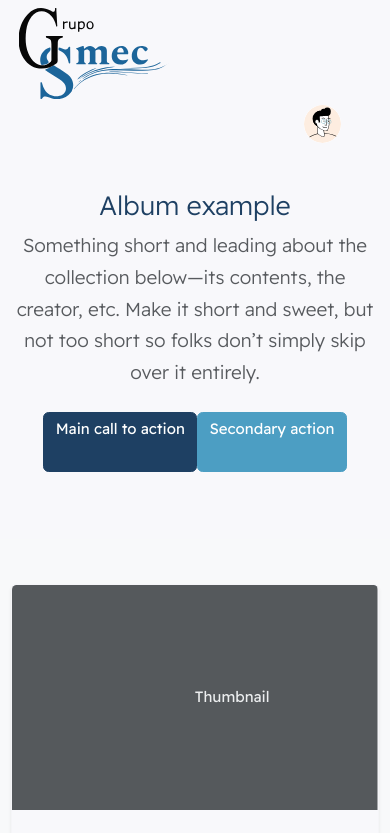
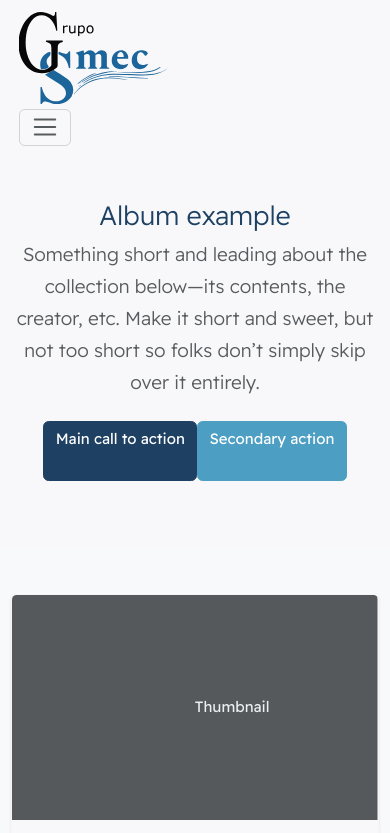
Before and after one commit to Rodrigo12a/frontend-grupo-smec, an Angular app: page /album in a window 390 px wide. Shown: the top 833 px of the page. Built offline with nearby package versions, Linux system fonts and the light colour scheme; sample sign-in values are in the browser's storage.

Commit message:
navbar responsive

```diff
--- a/src/app/components/shared/navbar/navbar.component.html
+++ b/src/app/components/shared/navbar/navbar.component.html
@@ -1,59 +1,48 @@
 <!-- Start >> Navbar -->
 <nav id="navbar" class="navbar navbar-expand-lg mb-0 px-2 bg-app">
   <div class="container">
-    <ul class="navbar-nav">
-      <li class="nav-item icon-center">
-        <img src="assets/images/logo/smec.svg" width="50%" alt="">
-      </li>
-    </ul>
-    <div class="ms-auto">
-      <ul class="navbar-nav">
-        <!-- Otras rutas -->
+    <!-- Logo -->
+    <a class="navbar-brand">
+      <img src="assets/images/logo/smec.svg" width="50%" alt="Logo">
+    </a>
 
-        <!-- Registred -->
+    <!-- Botón para móviles -->
+    <button class="navbar-toggler" type="button"
+            data-bs-toggle="collapse"
+            data-bs-target="#navbarContent"
+            aria-controls="navbarContent"
+            aria-expanded="false"
+            aria-label="Toggle navigation">
+      <span class="navbar-toggler-icon"></span>
+    </button>
+
+    <!-- Contenido colapsable -->
+    <div class="collapse navbar-collapse" id="navbarContent">
+      <ul class="navbar-nav ms-auto">
+        <!-- Elementos del menú derecho -->
+
+        <!-- Usuario registrado -->
         <li class="nav-item dropdown" *ngIf="registred">
           <a class="img-user" href="#" id="navbarDropdownMenuLink2" role="button"
              data-bs-toggle="dropdown" aria-expanded="false">
             <img src="../assets/images/avatars/avatar-01.svg"
                  class="user user-chip-md bg-default" alt="user-image">
           </a>
-          <div class="dropdown-menu" aria-labelledby="navbarDropdownMenuLink2">
+          <div class="dropdown-menu dropdown-menu-end" aria-labelledby="navbarDropdownMenuLink2">
             <div class="row p-2 d-flex align-items-center" style="width: 20rem;">
-              <div class="col-md-3 col-sm-3 col-3">
-                <img src="./assets/images/avatars/avatar-01.svg"
-                     class="user user-chip-xxlg bg-default" alt="user-image">
-              </div>
-              <div class="col-md-9 col-sm-9 col-9">
-                <div class="py-3 ps-3">
-                  <div>
-                    <h6 class="text-dark p-0 m-0 text-capitalize"><strong>{{userName}}</strong></h6>
-                  </div>
-                  <div>
-                    <small class="text-dark text-capitalize">{{userRole}}</small>
-                  </div>
-                </div>
-              </div>
+              <!-- Contenido del dropdown... -->
             </div>
             <ul class="list-group list-group-flush">
-              <li class="list-group-item-user icon-center" routerLink="/profile">
-                <i class="bi bi-person-circle fs-5 text-primary"></i>
-                <span class="ms-4">Mi Perfil</span>
-              </li>
-              <li class="list-group-item-user icon-center" routerLink="/user">
-                <i class="bi bi-bar-chart-line-fill fs-5 text-info"></i>
-                <span class="ms-4">Panel Administrativo</span>
-              </li>
-              <li class="list-group-item-user icon-center" (click)="logOut()">
-                <i class="bi bi-box-arrow-right fs-5 text-danger"></i>
-                <span class="ms-4">Cerrar Sesión</span>
-              </li>
+              <!-- Elementos del dropdown... -->
             </ul>
           </div>
         </li>
 
-        <!-- Not registred -->
+        <!-- Usuario no registrado -->
         <li class="nav-item" *ngIf="!registred">
-          <button type="button" class="btn btn-login btn-outline-primary" routerLink="/login">Iniciar sesión</button>
+          <button type="button" class="btn btn-login btn-outline-primary" routerLink="/login">
+            Iniciar sesión
+          </button>
         </li>
       </ul>
     </div>
```
